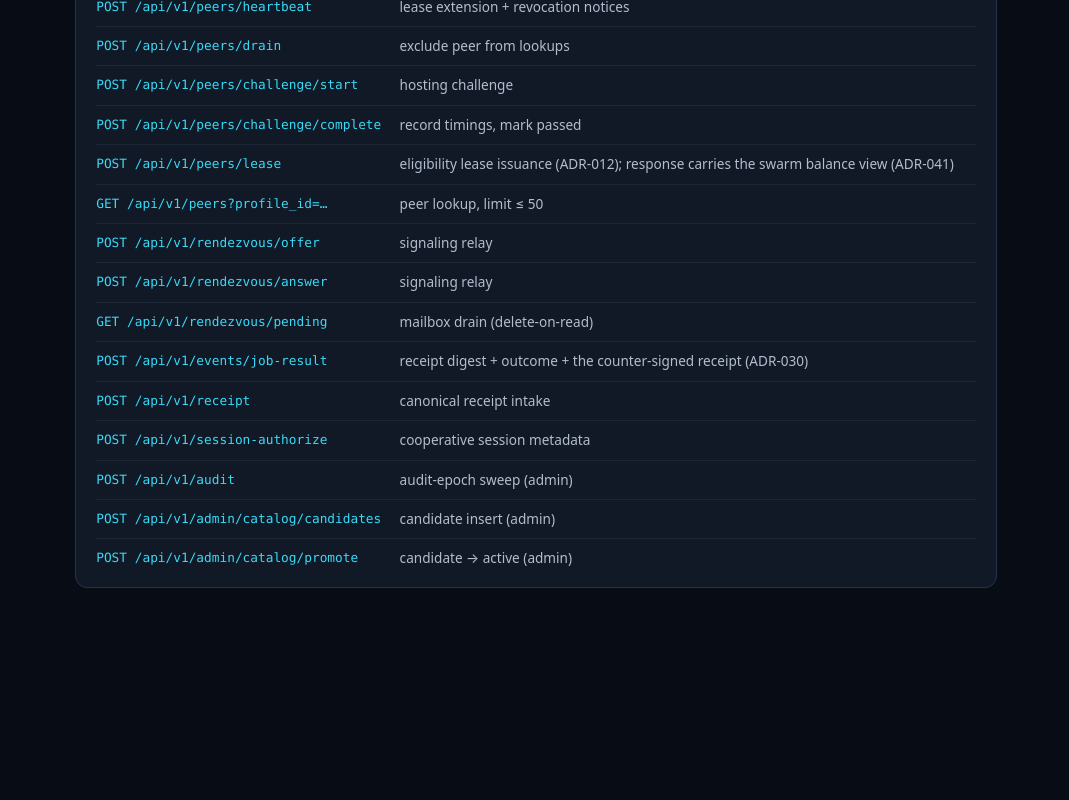
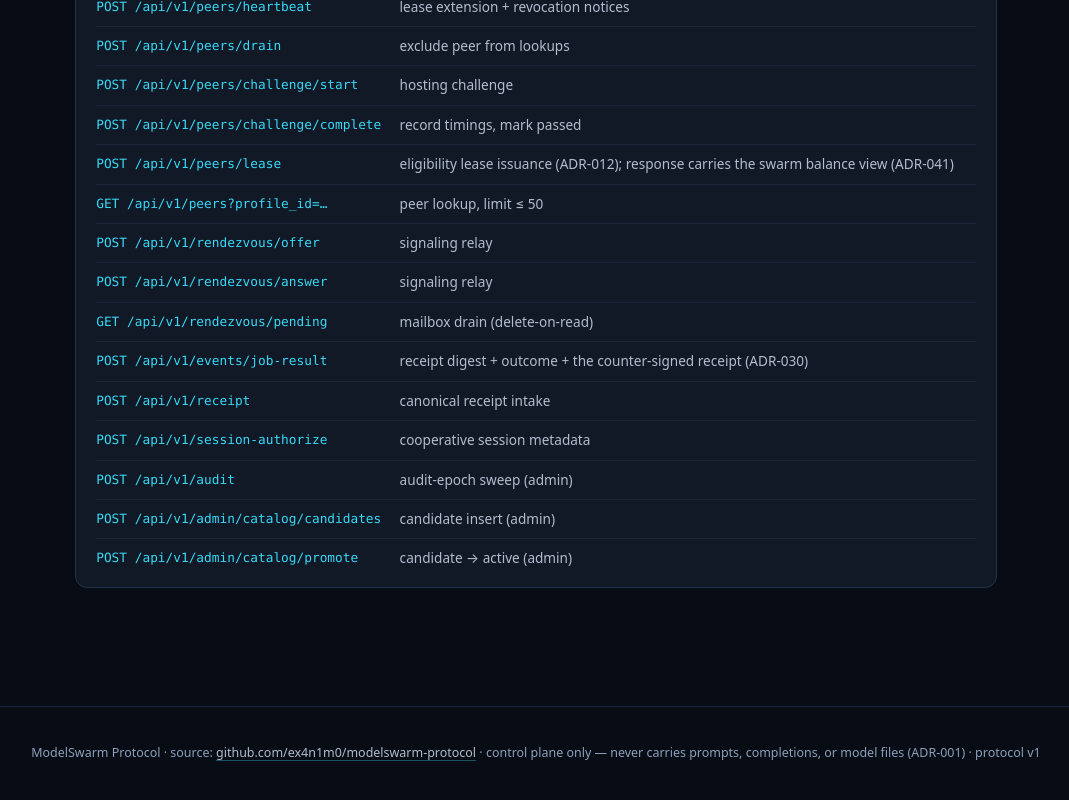
Before and after one commit to ex4n1m0/modelswarm-protocol, a Next.js app in the folder apps/tracker/: page /reference in a window 1280 px wide. Shown: the part 1442-2242 px from the top of the page, without its empty margins (104-1173 px from the left). Before the commit the page ends 2097 px from the top, so only its background shows below. Built offline with nearby package versions, Linux system fonts and the light colour scheme.

Commit message:
site: move footer attribution line from landing page to reference page bottom (owner directive)

```diff
--- a/apps/tracker/app/page.tsx
+++ b/apps/tracker/app/page.tsx
@@ -196,12 +196,6 @@ export default function Home() {
           }}
         />
       </div>
-      <footer>
-        ModelSwarm Protocol · source:{" "}
-        <a href="https://github.com/ex4n1m0/modelswarm-protocol">github.com/ex4n1m0/modelswarm-protocol</a>{" "}
-        · control plane only — never carries prompts, completions, or model
-        files (ADR-001) · protocol v1
-      </footer>
     </main>
   );
 }
--- a/apps/tracker/app/reference/page.tsx
+++ b/apps/tracker/app/reference/page.tsx
@@ -135,6 +135,12 @@ export default function ReferencePage() {
           </div>
         </section>
       </div>
+      <footer>
+        ModelSwarm Protocol · source:{" "}
+        <a href="https://github.com/ex4n1m0/modelswarm-protocol">github.com/ex4n1m0/modelswarm-protocol</a>{" "}
+        · control plane only — never carries prompts, completions, or model
+        files (ADR-001) · protocol v1
+      </footer>
     </main>
   );
 }
```
